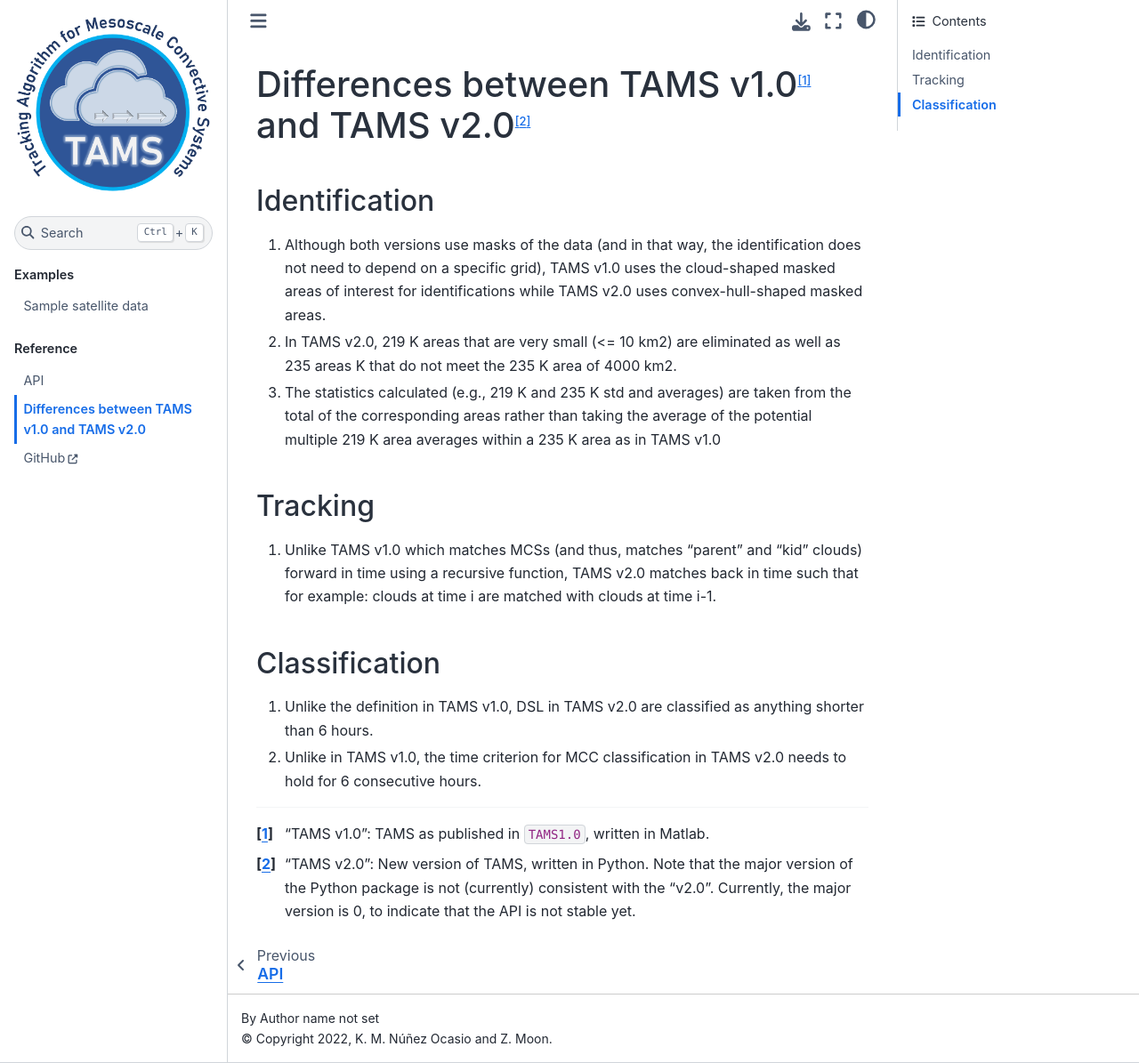
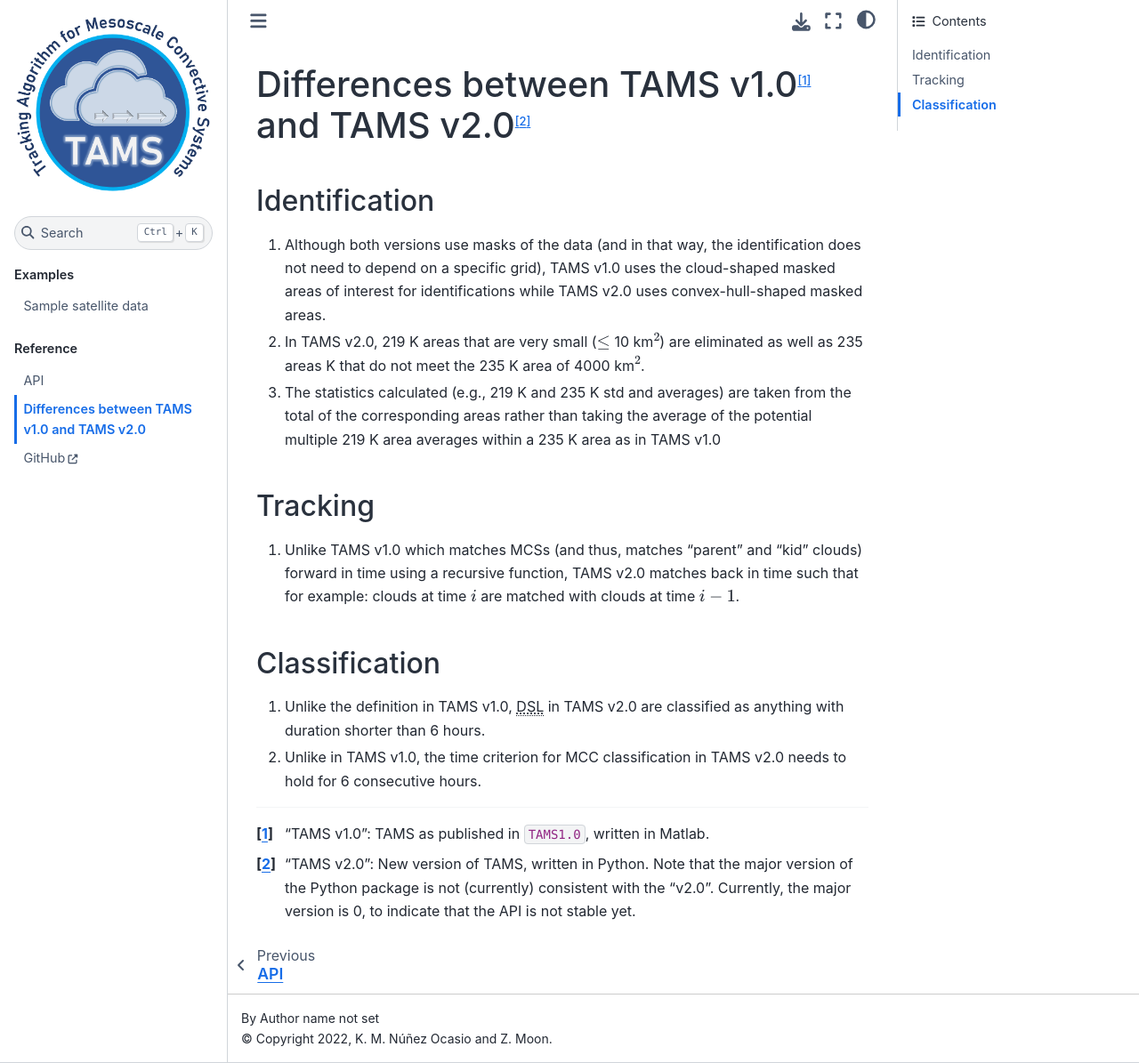
Before and after one commit to knubez/TAMS, a Sphinx documentation site: the page built from docs/differences.md, in a window 1280 px wide and 1195 px high. Shown: the whole window at 89% size. Built offline with Sphinx 7.4.7 and the Sphinx Book theme 1.1.4, drawn with Linux system fonts in a browser that asks for light colours; cross-references to code outside the pages are shown as plain code.

Commit message:
Formatting
had to add the prettier ignore, as it wanted to format it like

[^key]:
    indended lines
    ...

and myst-parser doesn't like that

```diff
--- a/docs/conf.py
+++ b/docs/conf.py
@@ -75,6 +75,12 @@
 nb_execution_mode = "cache"
 nb_execution_excludepatterns = exclude_patterns
 
+myst_enable_extensions = [
+    "dollarmath",
+    "smartquotes",
+    "replacements",
+]
+
 autodoc_typehints = "description"
 autosummary_generate = True
 
--- a/docs/differences.md
+++ b/docs/differences.md
@@ -1,23 +1,24 @@
 # Differences between TAMS v1.0[^v1] and TAMS v2.0[^v2]
 
-### Identification
+## Identification
 
 1. Although both versions use masks of the data (and in that way, the identification does not need to depend on a specific grid), TAMS v1.0 uses the cloud-shaped masked areas of interest for identifications while TAMS v2.0 uses convex-hull-shaped masked areas.
-2. In TAMS v2.0, 219 K areas that are very small (<= 10 km2) are eliminated as well as 235 areas K that do not meet the 235 K area of 4000 km2.
+2. In TAMS v2.0, 219 K areas that are very small ($\le$ 10 km$^2$) are eliminated as well as 235 areas K that do not meet the 235 K area of 4000 km$^2$.
 3. The statistics calculated (e.g., 219 K and 235 K std and averages) are taken from the total of the corresponding areas rather than taking the average of the potential multiple 219 K area averages within a 235 K area as in TAMS v1.0
 
-### Tracking
+## Tracking
 
-1. Unlike TAMS v1.0 which matches MCSs (and thus, matches “parent” and “kid” clouds) forward in time using a recursive function, TAMS v2.0 matches back in time such that for example: clouds at time i are matched with clouds at time i-1.
+1. Unlike TAMS v1.0 which matches MCSs (and thus, matches "parent" and "kid" clouds) forward in time using a recursive function, TAMS v2.0 matches back in time such that for example: clouds at time $i$ are matched with clouds at time $i-1$.
 
-### Classification
+## Classification
 
-1. Unlike the definition in TAMS v1.0, DSL in TAMS v2.0 are classified as anything shorter than 6 hours.
+1. Unlike the definition in TAMS v1.0, {abbr}`DSL (disorganized short-lived)` in TAMS v2.0 are classified as anything with duration shorter than 6 hours.
 2. Unlike in TAMS v1.0, the time criterion for MCC classification in TAMS v2.0 needs to hold for 6 consecutive hours.
 
 [^v1]: "TAMS v1.0": TAMS as published in {cite:t}`TAMS1.0`, written in Matlab.
-[^v2]:
-    "TAMS v2.0": New version of TAMS, written in Python.
-    Note that the major version of the Python package
-    is not (currently) consistent with the "v2.0".
-    Currently, the major version is 0, to indicate that the API is not stable yet.
+
+<!-- prettier-ignore -->
+[^v2]: "TAMS v2.0": New version of TAMS, written in Python.
+  Note that the major version of the Python package
+  is not (currently) consistent with the "v2.0".
+  Currently, the major version is 0, to indicate that the API is not stable yet.
```
